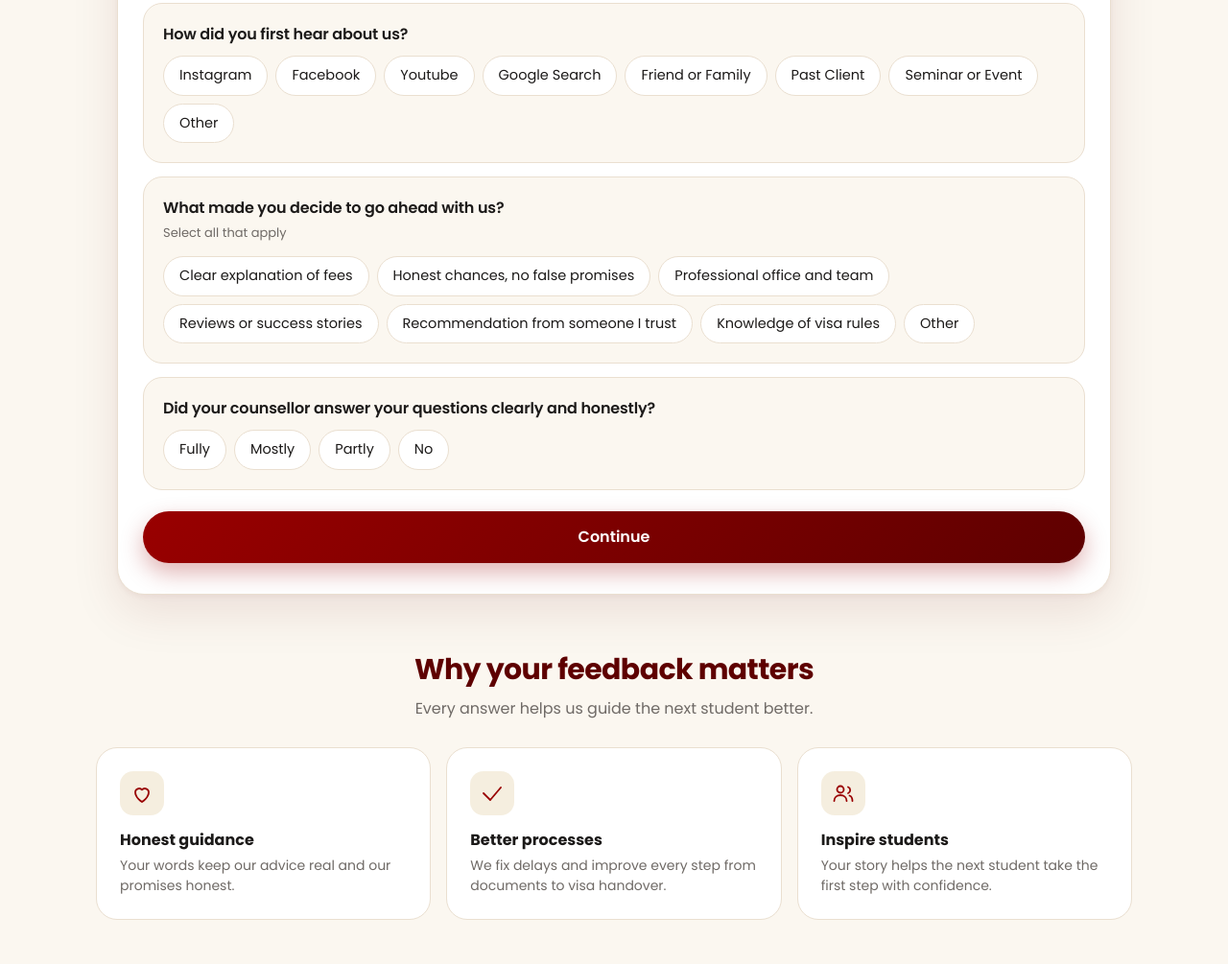
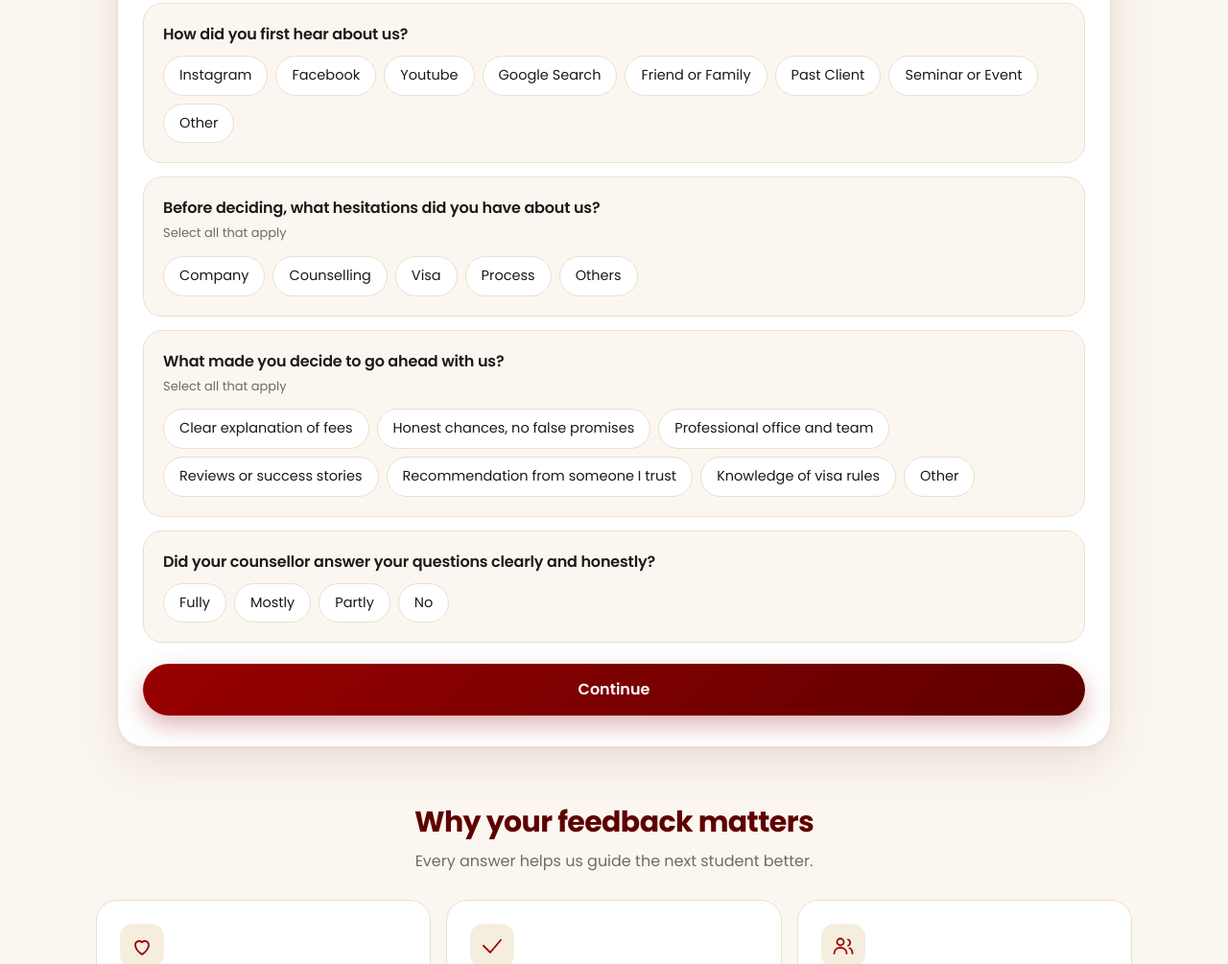
Before and after one commit to Thotaspae/epa-visa-feedback, a plain HTML site: page index.html in a window 1280 px wide. Shown: the part 755-1760 px from the top of the page at 96% size. Drawn offline with Linux system fonts and the light colour scheme.

Commit message:
Add files via upload

```diff
--- a/index.html
+++ b/index.html
@@ -360,7 +360,7 @@ const ENTRY = {
   improve:'entry.832484444',
   share:'entry.1366327498',
   help:'entry.1709795060',
-  g_interview:'entry.294716904', value:'entry.505563071', future:'entry.944301067',
+  hesitation:'entry.988497396', g_interview:'entry.294716904', value:'entry.505563071', future:'entry.944301067',
   name:'entry.565457938',
   whatsapp:'entry.1591750360',
   counsellor:'entry.1324732680'
@@ -378,6 +378,8 @@ const STEPS = [
     qs:[
       {id:'source', type:'single', other:true, q:'How did you first hear about us?',
         opts:['Instagram','Facebook','Youtube','Google Search','Friend or Family','Past Client','Seminar or Event']},
+      {id:'hesitation', type:'multi', q:'Before deciding, what hesitations did you have about us?', hint:'Select all that apply',
+        opts:['Company','Counselling','Visa','Process','Others']},
       {id:'why', type:'multi', other:true, q:'What made you decide to go ahead with us?', hint:'Select all that apply',
         opts:['Clear explanation of fees','Honest chances, no false promises','Professional office and team','Reviews or success stories','Recommendation from someone I trust','Knowledge of visa rules']},
       {id:'clear', type:'single', q:'Did your counsellor answer your questions clearly and honestly?', opts:['Fully','Mostly','Partly','No']}
```
